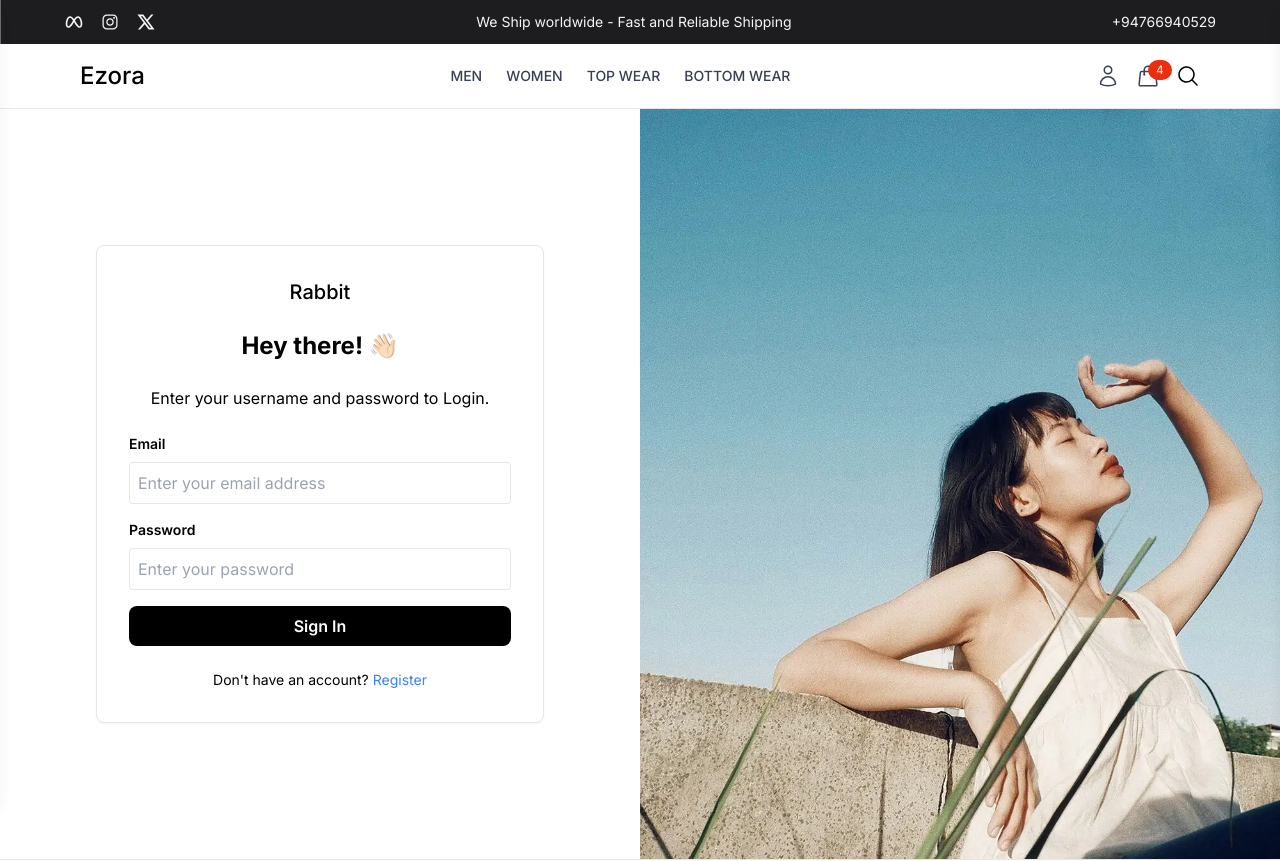
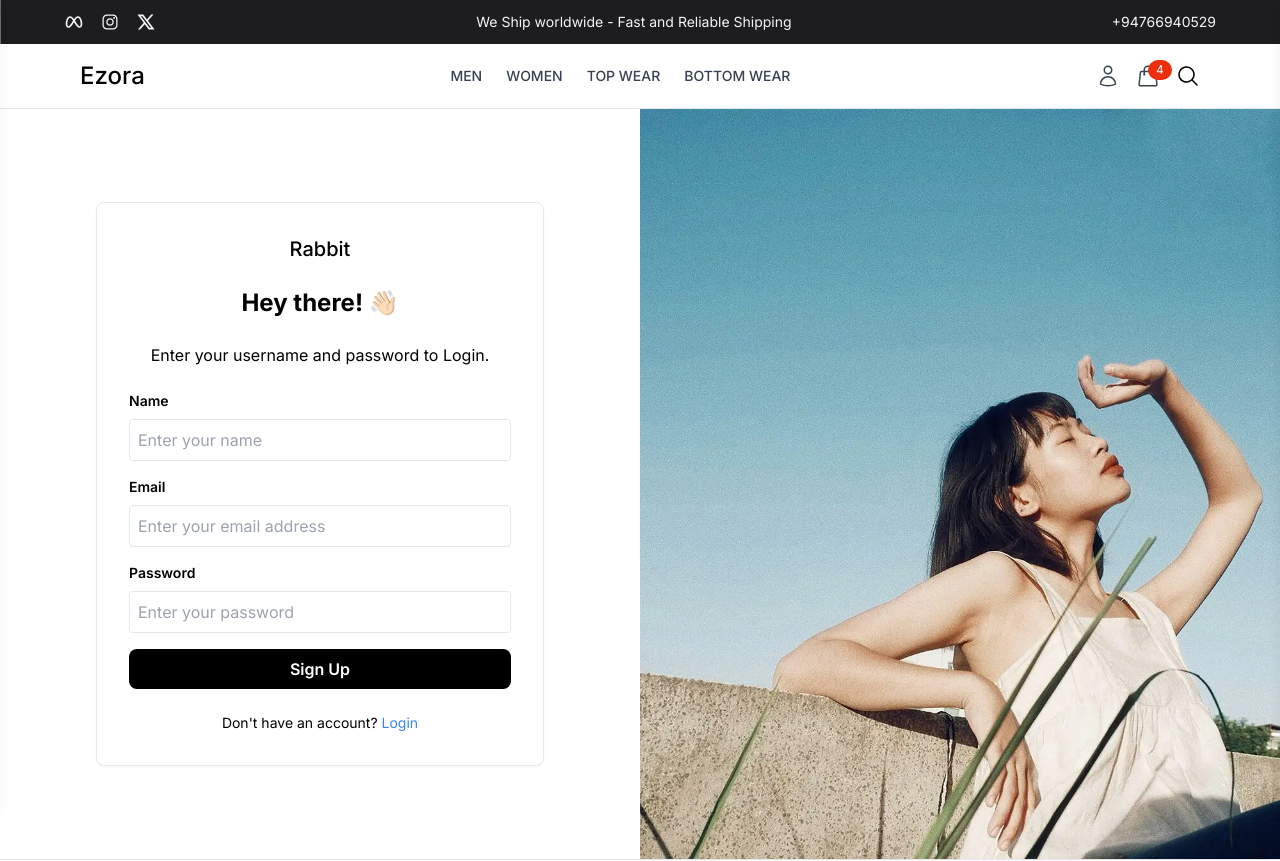
Before and after one commit to Tasheen2002/E-Commerce-MERN, a React (Vite) app in the folder frontend/: page /register in a window 1280 px wide. Shown: the top 861 px of the page. Built offline with nearby package versions, Linux system fonts and the light colour scheme; a web font is replaced by a local one.

Commit message:
change simethings according to register page

```diff
--- a/frontend/src/pages/Register.jsx
+++ b/frontend/src/pages/Register.jsx
@@ -6,11 +6,17 @@ import register from "../assets/register.webp";
 const Register = () => {
   const [email, setEmail] = useState("");
   const [password, setPassword] = useState("");
-  const [name,setName]=useState("");
+  const [name, setName] = useState("");
+
+  const handleSubmit = (e) => {
+    e.preventDefault();
+    console.log("User Registered:", { email, password, name });
+  };
+
   return (
     <div className="flex">
       <div className="w-full md:w-1/2 flex flex-col justify-center items-center p-8 md:p-12">
-        <form className="w-full max-w-md bg-white p-8 rounded-lg border shadow-sm">
+        <form onSubmit={handleSubmit} className="w-full max-w-md bg-white p-8 rounded-lg border shadow-sm">
           <div className="flex justify-center mb-6">
             <h2 className="text-xl font-medium">Rabbit</h2>
           </div>
@@ -18,6 +24,18 @@ const Register = () => {
           <p className="text-center mb-6">
             Enter your username and password to Login.
           </p>
+
+          <div className="mb-4">
+            <label className="block text-sm font-semibold mb-2">Name</label>
+            <input
+              type="text"
+              value={name}
+              onChange={(e) => setName(e.target.value)}
+              className="w-full p-2 border rounded"
+              placeholder="Enter your name"
+            />
+          </div>
+
           <div className="mb-4">
             <label className="block text-sm font-semibold mb-2">Email</label>
             <input
@@ -44,13 +62,13 @@ const Register = () => {
             type="submit"
             className="w-full bg-black text-white p-2 rounded-lg font-semibold hover:bg-gray-800 transition"
           >
-            Sign In
+            Sign Up
           </button>
 
           <p className="mt-6 text-center text-sm">
             Don't have an account?{" "}
-            <Link to="/register" className="text-blue-500">
-              Register
+            <Link to="/login" className="text-blue-500">
+              Login
             </Link>
           </p>
         </form>
```
